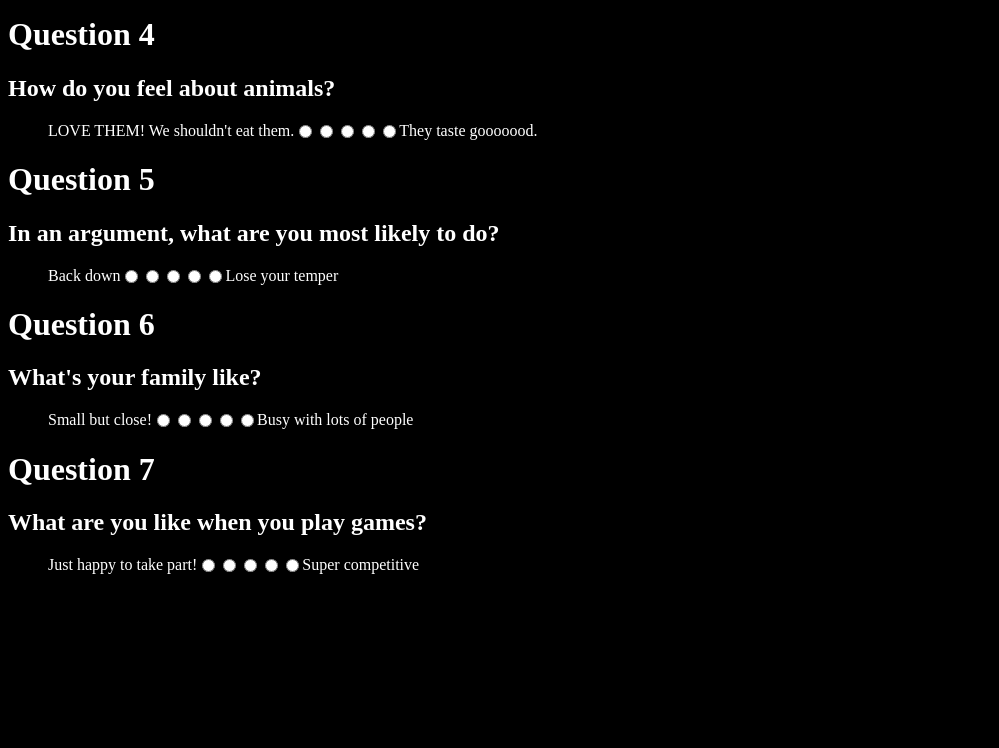
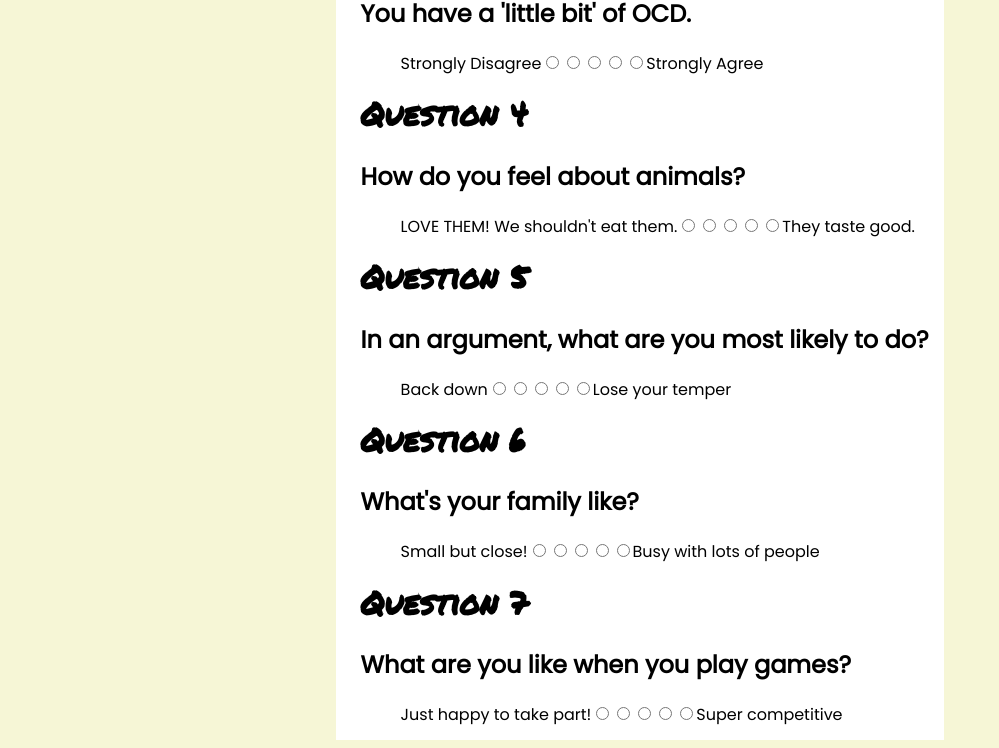
Before and after one commit to minori-fh/which-friend-are-you, a website: page app/public/survey.html in a window 1280 px wide. Shown: the part 737-1485 px from the top of the page, without its empty margins (0-999 px from the left). Before the commit the page ends 1319 px from the top, so only its background shows below. Drawn offline with Linux system fonts and the light colour scheme.

Commit message:
add styling to survey page

```diff
--- a/app/public/assets/style.css
+++ b/app/public/assets/style.css
@@ -26,15 +26,38 @@ body {
 }
 
 /* Survey Styling */
+#survey-page {
+    background-color: rgb(246, 246, 214);
+    color: black;
+    text-align: center;
+}
+
 .likert li {
     float: left;
     list-style-type: none;
+    font-family: 'Poppins', sans-serif;
 }
 
 .likert {
-    color: white;
+    color: black;
+    margin: auto 0;
 }
 
 #survey {
-    color: white;
+    width: 45%;
+    background-color: white;
+    margin: 0 auto;
+    padding-left: 25px;
+    padding-right: 15px;
+    padding-bottom: 20px;
+    padding-top: 20px;
+    text-align: left;
 }
+
+h1{
+    font-family: 'Permanent Marker', cursive;
+}
+
+h2{
+    font-family: 'Poppins', sans-serif;
+}
--- a/app/public/survey.html
+++ b/app/public/survey.html
@@ -9,12 +9,12 @@
      <!-- Link to style sheet -->
      <link rel = "stylesheet" type = "text/css" href = "assets/style.css">
      <!-- Link to Google Fonts -->
-     <link href="https://fonts.googleapis.com/css?family=Permanent+Marker&display=swap" rel="stylesheet">
+     <link href="https://fonts.googleapis.com/css?family=Permanent+Marker|Poppins&display=swap" rel="stylesheet">
 </head>
-<body>
+<body id = "survey-page">
+    <img src = "assets/images/couch.png" id = "couch" width = "600px">
 
     <div id = "survey">
-        <img src = "assets/images/couch.png" width = "600px">
 
         <h1>Question 1</h1>
         <h2>It's NYE in NYC, you are most likely...</h2>
@@ -61,7 +61,7 @@
             <li><input type="radio" name="guilty" value="3" /></li>
             <li><input type="radio" name="guilty" value="4" /></li>
             <li><input type="radio" name="guilty" value="5" /></li>
-            <li> They taste gooooood. </li>
+            <li> They taste good. </li>
         </ul><br>
 
         <h1>Question 5</h1>
```
Also changed, not shown: app/public/home.html (+2 -2 lines).
